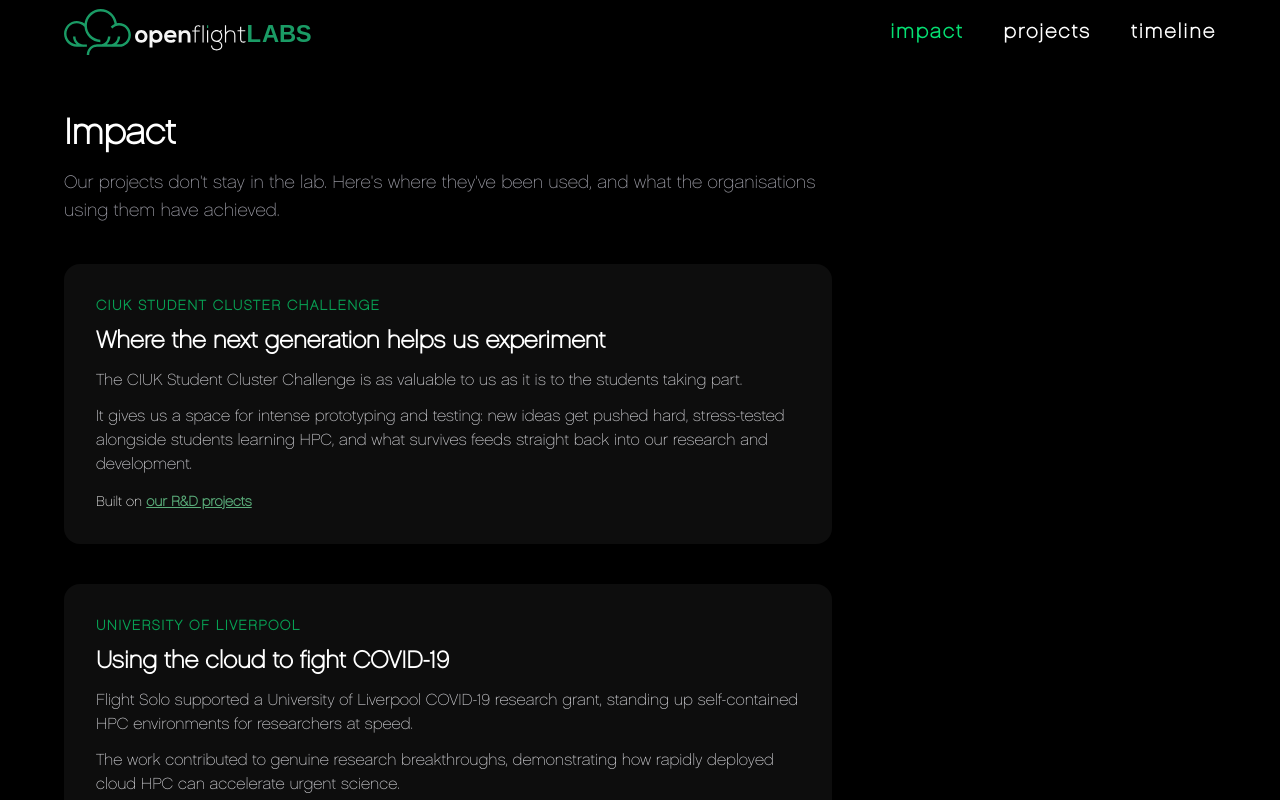
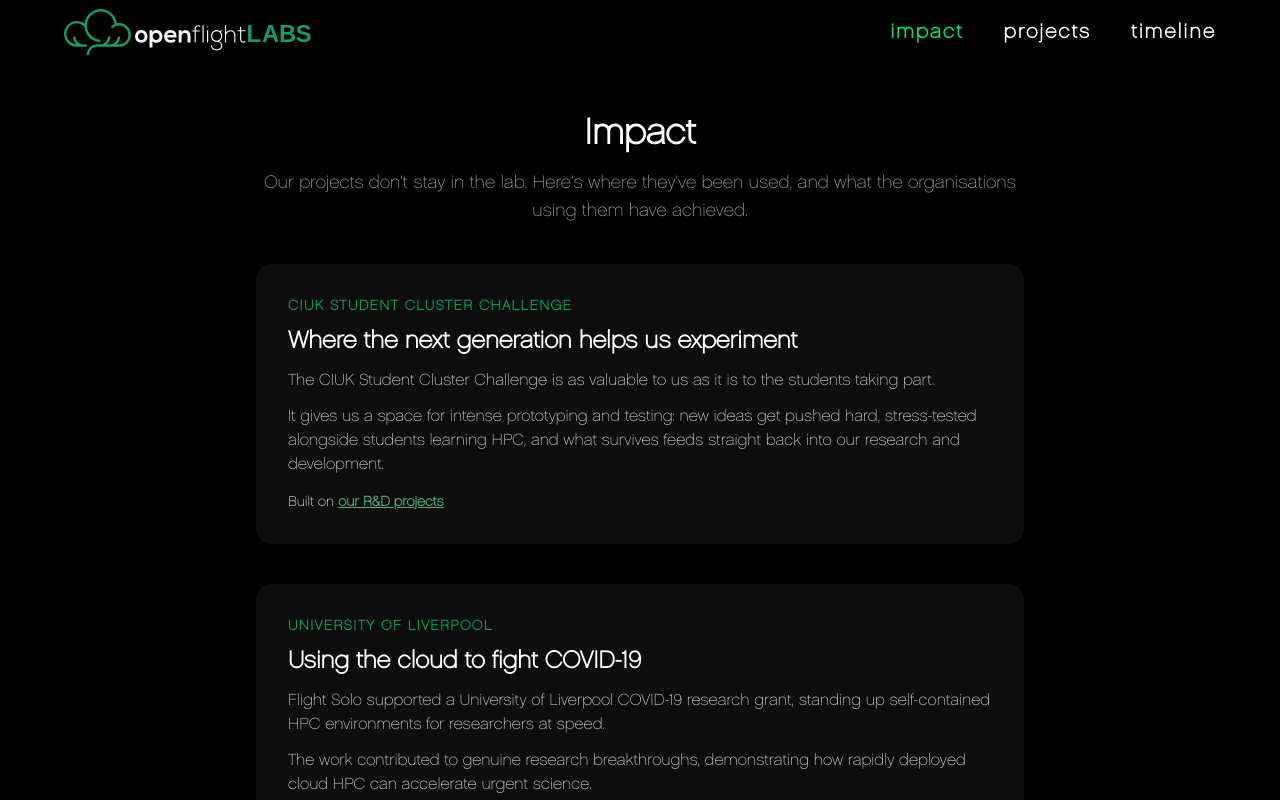
Before and after one commit to openflighthpc/openflightHPC_website_v2, a Next.js app: page /impact in a window 1280 px wide. Shown: the top 800 px of the page. Built offline with nearby package versions, Linux system fonts and the light colour scheme.

Commit message:
Centered the impact column

```diff
--- a/app/impact/page.tsx
+++ b/app/impact/page.tsx
@@ -7,7 +7,7 @@ import { getAllImpactStories } from '@/lib/impact-handler';
 export const metadata: Metadata = {
    description: 'Where OpenFlight Labs projects have been used and the difference they made.',
    title: 'Impact'
-}
+};
 
 export default function ImpactPage() {
    const stories = getAllImpactStories();
@@ -15,14 +15,13 @@ export default function ImpactPage() {
    return (
       <>
          <main className="mx-auto w-full max-w-7xl flex-1 px-6 py-12 sm:px-16 text-white">
-            <h1 className="text-4xl font-bold">Impact</h1>
-            <p className="mt-4 max-w-3xl text-lg text-zinc-400">
-               Our projects don&apos;t stay in the lab.
-               Here&apos;s where they&apos;ve been used, and what the organisations
-               using them have achieved.
+            <h1 className="text-center text-4xl font-bold">Impact</h1>
+            <p className="mx-auto mt-4 max-w-3xl text-center text-lg text-zinc-400">
+               Our projects don&apos;t stay in the lab. Here&apos;s where they&apos;ve been used,
+               and what the organisations using them have achieved.
             </p>
 
-            <div className="mt-10 flex flex-col gap-10">
+            <div className="mt-10 flex flex-col items-center gap-10">
                {stories.map((story) => (
                   <article
                      key={story.title}
@@ -33,10 +32,7 @@ export default function ImpactPage() {
                      </p>
                      <h2 className="mt-2 text-2xl font-bold">{story.title}</h2>
                      {story.body.map((paragraph) => (
-                        <p
-                           key={paragraph}
-                           className="mt-3 text-zinc-300"
-                        >
+                        <p key={paragraph} className="mt-3 text-zinc-300">
                            {paragraph}
                         </p>
                      ))}
```
